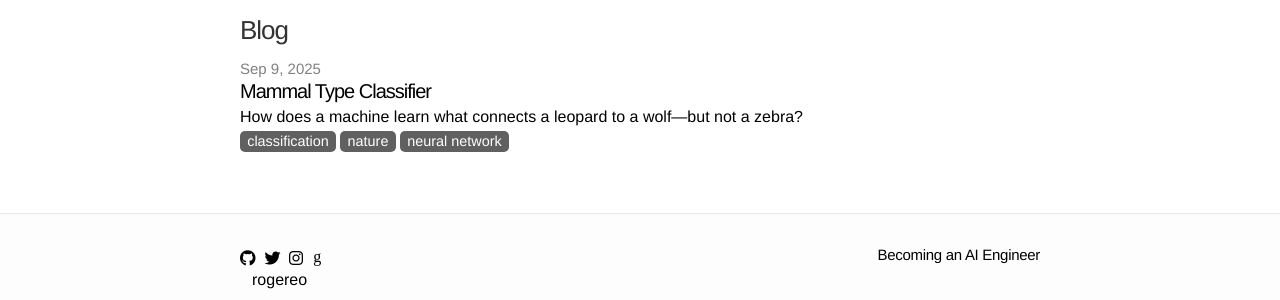
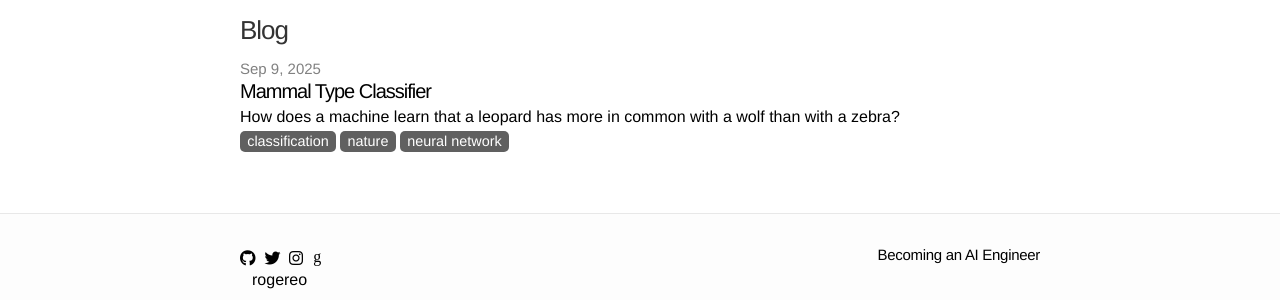
Before and after one commit to rogereo/rogereo.github.io, a Jekyll site: the page built from index.html, in a window 1280 px wide. Shown: the part 124-424 px from the top of the page. Built offline with Jekyll 4.4.1, drawn with Linux system fonts in a browser that asks for light colours.

Commit message:
question update

```diff
--- a/_posts/2025-09-09-mammal-type-classifier.markdown
+++ b/_posts/2025-09-09-mammal-type-classifier.markdown
@@ -2,7 +2,7 @@
 layout: post
 comments: false
 title: "Mammal Type Classifier"
-excerpt: "How does a machine learn what connects a leopard to a wolf—but not a zebra?"
+excerpt: "How does a machine learn that a leopard has more in common with a wolf than with a zebra?"
 date:   2025-09-09 00:00:00
 mathjax: false
 tags:
```
